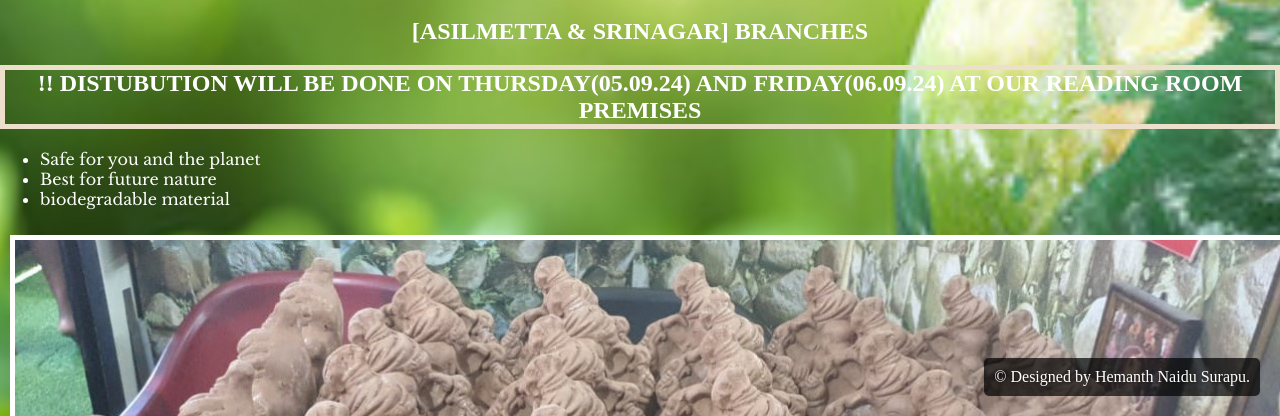
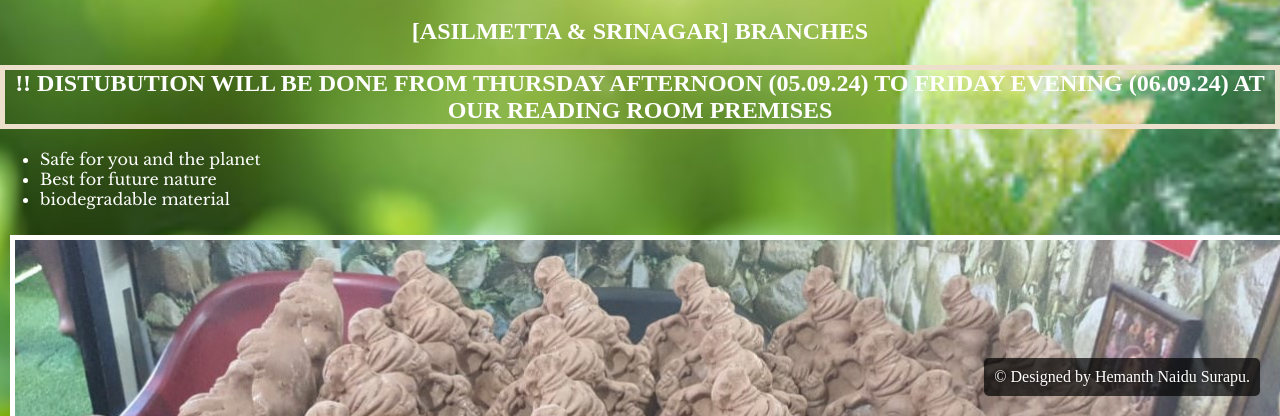
Before and after one commit to hemanthsurapu/ganeshchaturdh-idol-distrubution, a plain HTML site: page index.html in a window 1280 px wide. Shown: the part 384-800 px from the top of the page. Drawn offline with nearby package versions, Linux system fonts and the light colour scheme; a web font is replaced by a local one.

Commit message:
Update index.html

```diff
--- a/index.html
+++ b/index.html
@@ -16,7 +16,7 @@
     <h1  id="distrubution">ECO FRIENDLY CLAY GANESH IDOLS DISTRUBUTION</h1>
     <h1  id="name"  > SATYAM READING ROOMS </h1>
     <h2> [ASILMETTA & SRINAGAR] BRANCHES</h2>
-    <h2 id="distu">!! DISTUBUTION WILL BE DONE ON THURSDAY(05.09.24) AND FRIDAY(06.09.24) AT OUR READING ROOM PREMISES </h2>
+    <h2 id="distu">!! DISTUBUTION WILL BE DONE FROM THURSDAY AFTERNOON (05.09.24) TO FRIDAY EVENING (06.09.24) AT OUR READING ROOM PREMISES </h2>
     </div>
     <div class="ganesh" id="planet">
         <ul>
```
